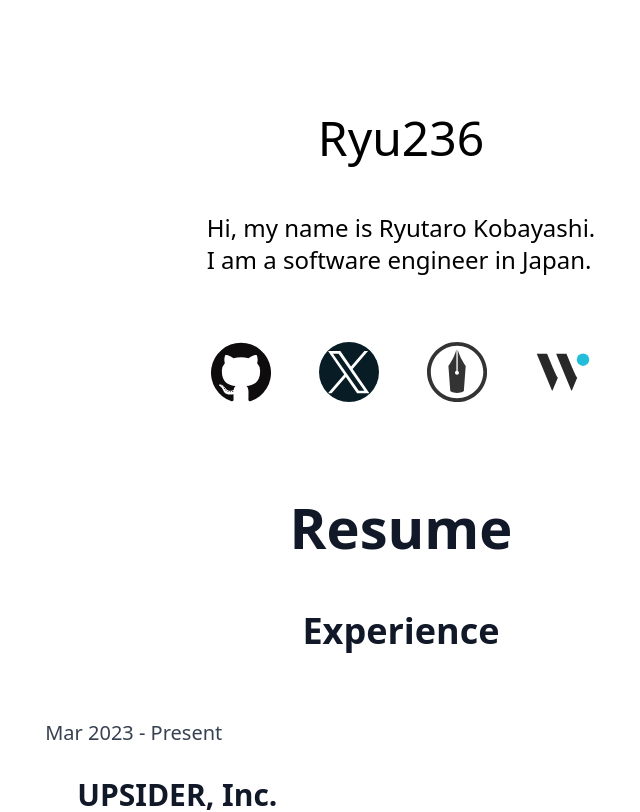
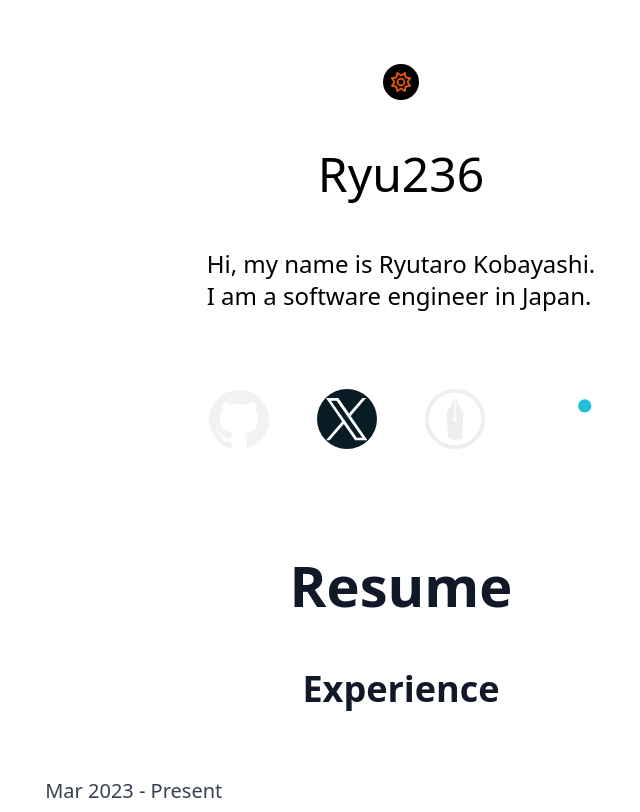
Before and after one commit to Ryu236/portfolio, a Next.js app: page / in a window 1280 px wide. Shown: the top 812 px of the page, without its empty margins (239-879 px from the left). Built offline with nearby package versions, Linux system fonts and the light colour scheme; no server answers.

Commit message:
feat(pages): Add dark mode and theme changer

```diff
--- a/components/resume.tsx
+++ b/components/resume.tsx
@@ -1,17 +1,15 @@
 import React from 'react'
 
-export const Resume: React.VFC = () => {
+export const Resume: React.FC = () => {
   return (
-    <article className="prose prose-h3:mt-0 lg:prose-p:mt-16 prose-p:mt-10 lg:prose-xl text-left mt-24">
-      <div className="text-center">
-        <h1>Resume</h1>
-      </div>
-      <h2 className="text-center">Experience</h2>
+    <article className="prose prose-h3:mt-0 lg:prose-p:mt-16 prose-p:mt-10 lg:prose-xl text-left mt-24 dark:text-white">
+      <h1 className="text-center dark:text-white">Resume</h1>
+      <h2 className="text-center dark:text-white">Experience</h2>
       <div className="mx-4">
         <div>
           <p>Mar 2023 - Present</p>
           <div className="ml-8">
-            <h3>UPSIDER, Inc.</h3>
+            <h3 className="dark:text-white">UPSIDER, Inc.</h3>
             Backend Engineer <br />
             Development of the web application and payment card processing
             system
@@ -20,7 +18,7 @@ export const Resume: React.VFC = () => {
         <div>
           <p>Apr 2023 - Jan 2024</p>
           <div className="ml-8">
-            <h3>Shiftbase, Inc.</h3>
+            <h3 className="dark:text-white">Shiftbase, Inc.</h3>
             Backend Engineer（side job） <br />
             Development of the web application
           </div>
@@ -28,7 +26,7 @@ export const Resume: React.VFC = () => {
         <div>
           <p>Apr 2019 - Feb 2023</p>
           <div className="ml-8">
-            <h3>DMM.com LLC</h3>
+            <h3 className="dark:text-white">DMM.com LLC</h3>
             Software Engineer <br />
             Development, maintenance and operation of the payment platform
           </div>
@@ -36,7 +34,7 @@ export const Resume: React.VFC = () => {
         <div>
           <p>May 2021 - Jan 2022</p>
           <div className="ml-8">
-            <h3>GANGAN, Inc.</h3>
+            <h3 className="dark:text-white">GANGAN, Inc.</h3>
             Backend Engineer（side job） <br />
             Development of the application
           </div>
@@ -44,7 +42,7 @@ export const Resume: React.VFC = () => {
         <div>
           <p>Sep 2018 - Sep 2018 </p>
           <div className="ml-8">
-            <h3>Eureka, Inc.</h3>
+            <h3 className="dark:text-white">Eureka, Inc.</h3>
             Internship <br />
             Development of Android application
           </div>
@@ -52,21 +50,19 @@ export const Resume: React.VFC = () => {
         <div>
           <p>Sep 2017 - Sep 2017 </p>
           <div className="ml-8">
-            <h3>Sony Corporation</h3>
+            <h3 className="dark:text-white">Sony Corporation</h3>
             Internship <br />
             Development of embedded system
           </div>
         </div>
       </div>
 
-      <div className="text-center mt-20">
-        <h2>Education</h2>
-      </div>
+      <h2 className="text-center mt-20 dark:text-white">Education</h2>
       <div className="mx-4">
         <div>
           <p>Apr 2017 - Mar 2019 </p>
           <div className="ml-8">
-            <h3>Shinshu University</h3>
+            <h3 className="dark:text-white">Shinshu University</h3>
             Japan <br />
             Master of Science and Technology <br />
             Electrical and Computer Engineering Division
@@ -75,7 +71,7 @@ export const Resume: React.VFC = () => {
         <div>
           <p>Apr 2013 - Mar 2017 </p>
           <div className="ml-8">
-            <h3>Shinshu University</h3>
+            <h3 className="dark:text-white">Shinshu University</h3>
             Japan <br />
             Bachelor of Computer Science and Engineering
           </div>
--- a/package.json
+++ b/package.json
@@ -27,8 +27,14 @@
     ]
   },
   "dependencies": {
+    "@fortawesome/fontawesome-svg-core": "^6.5.1",
+    "@fortawesome/free-brands-svg-icons": "^6.5.1",
+    "@fortawesome/free-regular-svg-icons": "^6.5.1",
+    "@fortawesome/free-solid-svg-icons": "^6.5.1",
+    "@fortawesome/react-fontawesome": "latest",
     "@vercel/analytics": "^1.0.2",
     "next": "^14.0.0",
+    "next-themes": "^0.3.0",
     "react": "^18.2.0",
     "react-dom": "^18.2.0"
   },
--- a/pages/_app.tsx
+++ b/pages/_app.tsx
@@ -2,6 +2,7 @@ import { AppProps } from 'next/app'
 import { Analytics } from '@vercel/analytics/react'
 import { GoogleAnalytics, usePageView } from '../lib/gtag'
 import '../styles/globals.css'
+import { ThemeProvider } from 'next-themes'
 
 const App = ({ Component, pageProps }: AppProps) => {
   usePageView()
@@ -9,7 +10,9 @@ const App = ({ Component, pageProps }: AppProps) => {
   return (
     <>
       <GoogleAnalytics />
-      <Component {...pageProps} />
+      <ThemeProvider attribute="class">
+        <Component {...pageProps} />
+      </ThemeProvider>
       <Analytics />
     </>
   )
--- a/pages/index.tsx
+++ b/pages/index.tsx
@@ -1,118 +1,29 @@
 import React from 'react'
 import Head from 'next/head'
-import Image from 'next/image'
+import { useTheme } from 'next-themes'
 import { Resume } from '../components/resume'
+import { FontAwesomeIcon } from '@fortawesome/react-fontawesome'
+import { faMoon, faSun } from '@fortawesome/free-regular-svg-icons'
 
-{
-  /*
-const Sun = ({fill}) => (
-  <svg
-    version="1.1"
-    id="Capa_1"
-    xmlns="http://www.w3.org/2000/svg"
-    x="0px"
-    y="0px"
-    width="30px"
-    height="30px"
-    viewBox="0 0 45.16 45.16"
-    fill={fill}
-  >
-    <path
-      d="M22.58,11.269c-6.237,0-11.311,5.075-11.311,11.312s5.074,11.312,11.311,11.312c6.236,0,11.311-5.074,11.311-11.312
-S28.816,11.269,22.58,11.269z"
-    />
-    <path
-      d="M22.58,7.944c-1.219,0-2.207-0.988-2.207-2.206V2.207C20.373,0.988,21.361,0,22.58,0c1.219,0,2.207,0.988,2.207,2.207
-v3.531C24.787,6.956,23.798,7.944,22.58,7.944z"
-    />
-    <path
-      d="M22.58,37.215c-1.219,0-2.207,0.988-2.207,2.207v3.53c0,1.22,0.988,2.208,2.207,2.208c1.219,0,2.207-0.988,2.207-2.208
-v-3.53C24.787,38.203,23.798,37.215,22.58,37.215z"
-    />
-    <path
-      d="M32.928,12.231c-0.861-0.862-0.861-2.259,0-3.121l2.497-2.497c0.861-0.861,2.259-0.861,3.121,0
-c0.862,0.862,0.862,2.26,0,3.121l-2.497,2.497C35.188,13.093,33.791,13.093,32.928,12.231z"
-    />
-    <path
-      d="M12.231,32.93c-0.862-0.863-2.259-0.863-3.121,0l-2.497,2.496c-0.861,0.861-0.862,2.26,0,3.121
-c0.862,0.861,2.26,0.861,3.121,0l2.497-2.498C13.093,35.188,13.093,33.79,12.231,32.93z"
-    />
-    <path
-      d="M37.215,22.58c0-1.219,0.988-2.207,2.207-2.207h3.531c1.219,0,2.207,0.988,2.207,2.207c0,1.219-0.988,2.206-2.207,2.206
-h-3.531C38.203,24.786,37.215,23.799,37.215,22.58z"
-    />
-    <path
-      d="M7.944,22.58c0-1.219-0.988-2.207-2.207-2.207h-3.53C0.988,20.373,0,21.361,0,22.58c0,1.219,0.988,2.206,2.207,2.206
-h3.531C6.956,24.786,7.944,23.799,7.944,22.58z"
-    />
-    <path
-      d="M32.928,32.93c0.862-0.861,2.26-0.861,3.121,0l2.497,2.497c0.862,0.86,0.862,2.259,0,3.12s-2.259,0.861-3.121,0
-l-2.497-2.497C32.066,35.188,32.066,33.791,32.928,32.93z"
-    />
-    <path
-      d="M12.231,12.231c0.862-0.862,0.862-2.259,0-3.121L9.734,6.614c-0.862-0.862-2.259-0.862-3.121,0
-c-0.862,0.861-0.862,2.259,0,3.12l2.497,2.497C9.972,13.094,11.369,13.094,12.231,12.231z"
-    />
-  </svg>
-)
+export const Home: React.FC = () => {
+  const { theme, setTheme } = useTheme()
 
-const Moon = ({fill}) => (
-  <svg
-    width="30px"
-    height="30px"
-    viewBox="-12 0 448 448.04455"
-    xmlns="http://www.w3.org/2000/svg"
-    fill={fill}
-  >
-    <path d="m224.023438 448.03125c85.714843.902344 164.011718-48.488281 200.117187-126.230469-22.722656 9.914063-47.332031 14.769531-72.117187 14.230469-97.15625-.109375-175.890626-78.84375-176-176 .972656-65.71875 37.234374-125.832031 94.910156-157.351562-15.554688-1.980469-31.230469-2.867188-46.910156-2.648438-123.714844 0-224.0000005 100.289062-224.0000005 224 0 123.714844 100.2851565 224 224.0000005 224zm0 0" />
-  </svg>
-)
-*/
-}
-
-const Hatena = ({ fill }: { fill: string }) => (
-  <svg
-    xmlns="http://www.w3.org/2000/svg"
-    width="60px"
-    height="60px"
-    viewBox="0 0 100 100"
-  >
-    <path
-      fill={fill}
-      d="M50.1 100.2C22.5 100.2 0 77.7 0 50.1S22.5 0 50.1 0s50.1 22.5 50.1 50.1c-.1 27.6-22.5 50.1-50.1 50.1zm0-93.8C26 6.4 6.4 26 6.4 50.1S26 93.8 50.1 93.8s43.7-19.6 43.7-43.7S74.2 6.4 50.1 6.4z"
-    />
-    <path
-      fill={fill}
-      d="M55.9 25.3c-2.4-5-3.9-9.8-4.7-12.6v35.5c1.2.5 2.1 1.6 2.1 3 0 1.8-1.5 3.3-3.3 3.3-1.8 0-3.3-1.5-3.3-3.3 0-1.5 1-2.7 2.3-3.1V12.7c-.8 2.8-2.2 7.6-4.7 12.6-3.8 7.8-8.6 14.6-8.6 14.6l3.1 41.8s2.9 3.2 11.3 3.2 11.3-3.2 11.3-3.2l3.1-41.8s-4.8-6.8-8.6-14.6z"
-    />
-  </svg>
-)
-
-export const Home: React.VFC = () => {
-  {
-    /*
-     * let theme: string
-     *
-     * const [dark, useDark] = useState(false)
-     */
-  }
-  const dark = false
-
-  {
-    /*
-     * const SwitchTheme = () => {
-     *   theme = document.documentElement.dataset.theme
-     *   //console.log(theme)
-     *   //console.log(isDarkMode)
-     *   if (theme === 'dark') {
-     *   useDark(false)
-     *   document.documentElement.dataset.theme = 'light'
-     *   } else {
-     *   useDark(true)
-     *     document.documentElement.dataset.theme = 'dark'
-     *   }
-     * }
-     */
+  const ThemeChanger = () => {
+    const changeTheme = () => {
+      setTheme(theme === 'light' ? 'dark' : 'light')
+    }
+    return (
+      <button
+        className="items-center p-2 pb-1 bg-black dark:bg-white rounded-full"
+        onClick={changeTheme}
+      >
+        {theme === 'light' ? (
+          <FontAwesomeIcon className="w-5 h-5" color="white" icon={faMoon} />
+        ) : (
+          <FontAwesomeIcon className="w-5 h-5" color="#ea580c" icon={faSun} />
+        )}
+      </button>
+    )
   }
 
   const GithubIcon = () => (
@@ -121,6 +32,7 @@ export const Home: React.VFC = () => {
       width="60px"
       height="60px"
       viewBox="0 0 120.775 117.794"
+      filter={theme !== 'light' ? 'invert(1)' : ''}
     >
       <g
         id="Group_1"
@@ -198,13 +110,56 @@ export const Home: React.VFC = () => {
       </g>
     </svg>
   )
+  const Hatena = () => (
+    <svg
+      xmlns="http://www.w3.org/2000/svg"
+      width="60px"
+      height="60px"
+      viewBox="0 0 100 100"
+    >
+      <path
+        fill={theme !== 'light' ? '#EEE' : '#333'}
+        d="M50.1 100.2C22.5 100.2 0 77.7 0 50.1S22.5 0 50.1 0s50.1 22.5 50.1 50.1c-.1 27.6-22.5 50.1-50.1 50.1zm0-93.8C26 6.4 6.4 26 6.4 50.1S26 93.8 50.1 93.8s43.7-19.6 43.7-43.7S74.2 6.4 50.1 6.4z"
+      />
+      <path
+        fill={theme !== 'light' ? '#EEE' : '#333'}
+        d="M55.9 25.3c-2.4-5-3.9-9.8-4.7-12.6v35.5c1.2.5 2.1 1.6 2.1 3 0 1.8-1.5 3.3-3.3 3.3-1.8 0-3.3-1.5-3.3-3.3 0-1.5 1-2.7 2.3-3.1V12.7c-.8 2.8-2.2 7.6-4.7 12.6-3.8 7.8-8.6 14.6-8.6 14.6l3.1 41.8s2.9 3.2 11.3 3.2 11.3-3.2 11.3-3.2l3.1-41.8s-4.8-6.8-8.6-14.6z"
+      />
+    </svg>
+  )
+
+  const Wantedly = () => (
+    <svg
+      id="Logo"
+      xmlns="http://www.w3.org/2000/svg"
+      width="85px"
+      height="85px"
+      viewBox="0 0 500 394"
+    >
+      <defs></defs>
+      <circle className="cls-1" fill="#21bddb" cx="375" cy="122.95" r="38.98" />
+      <path
+        className="cls-2"
+        fill={theme !== 'light' ? '#fff' : '#282828'}
+        fillRule="evenodd"
+        d="M217.17,234.77c-2.34-1.52-9-10.45-27.42-54.44-1.15-2.76-2.22-5.14-3.23-7.18l-3.77-9.08L150.47,86.12H85.89l32.29,77.95,32.29,78,29.82,72a2.68,2.68,0,0,0,4.94,0l32.45-77.68A1.34,1.34,0,0,0,217.17,234.77Z"
+      />
+      <path
+        className="cls-2"
+        fill={theme !== 'light' ? '#fff' : '#282828'}
+        fillRule="evenodd"
+        d="M338.15,234.77c-2.34-1.52-9-10.45-27.42-54.44-1.15-2.76-2.23-5.14-3.24-7.19l-3.75-9.07L271.45,86.12H206.87l32.29,77.95,32.29,78,29.82,72a2.68,2.68,0,0,0,4.94,0l32.45-77.67A1.36,1.36,0,0,0,338.15,234.77Z"
+      />
+    </svg>
+  )
 
   return (
-    <div className="flex flex-col mx-auto min-h-screen">
+    <div className="flex flex-col mx-auto min-h-screen dark:text-white dark:bg-black">
       <Head>
         <title>ryu236.com</title>
       </Head>
       <main className="flex flex-col py-16 items-center">
+        <ThemeChanger />
         <h1 className="leading-3 sm:leading-5 text-4xl sm:text-5xl mt-16 sm:mt-16">
           Ryu236
         </h1>
@@ -213,24 +168,6 @@ export const Home: React.VFC = () => {
           Hi, my name is Ryutaro Kobayashi.
           <br />I am a software engineer in Japan.
         </p>
-
-        {/*
-        <div className="switch flex relative mt-5">
-          <Sun fill={dark ? 'gray' : 'orange'} />
-          <input
-            id="toggle"
-            className="toggle-input"
-            type="checkbox"
-            onChange={SwitchTheme}
-            autoComplete="off"
-          />
-          <label
-            htmlFor="toggle"
-            className="toggle-label relative inline-block"
-          />
-          <Moon fill={dark ? '#FCD707' : 'gray'} />
-        </div>
-        */}
 
         <div className="flex flex-row items-center justify-center max-w-4xl mt-16">
           <a
@@ -255,7 +192,7 @@ export const Home: React.VFC = () => {
             target="_blank"
             rel="noopener noreferrer"
           >
-            <Hatena fill={dark ? '#EEE' : '#333'} />
+            <Hatena />
           </a>
           <a
             className="sm:mx-3"
@@ -263,12 +200,7 @@ export const Home: React.VFC = () => {
             target="_blank"
             rel="noopener noreferrer"
           >
-            <Image
-              src="/Wantedly_Mark_LightBG.svg"
-              alt="wantedly"
-              width={80}
-              height={80}
-            />
+            <Wantedly />
           </a>
         </div>
         <Resume />
--- a/tailwind.config.js
+++ b/tailwind.config.js
@@ -1,6 +1,6 @@
 module.exports = {
   purge: ['./pages/**/*.{js,ts,jsx,tsx}', './components/**/*.{js,ts,jsx,tsx}'],
-  darkMode: false, // or 'media' or 'class'
+  darkMode: 'class', // or 'media' or 'class'
   important: true,
   theme: {
     extend: {},
```
Also changed, not shown: public/wantedly_mark.svg (deleted).
